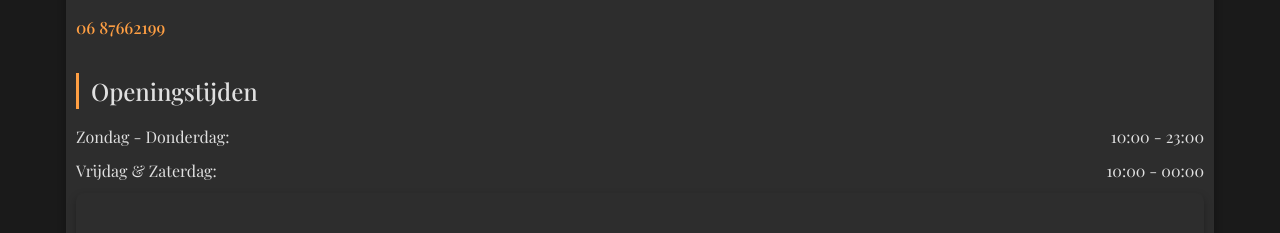
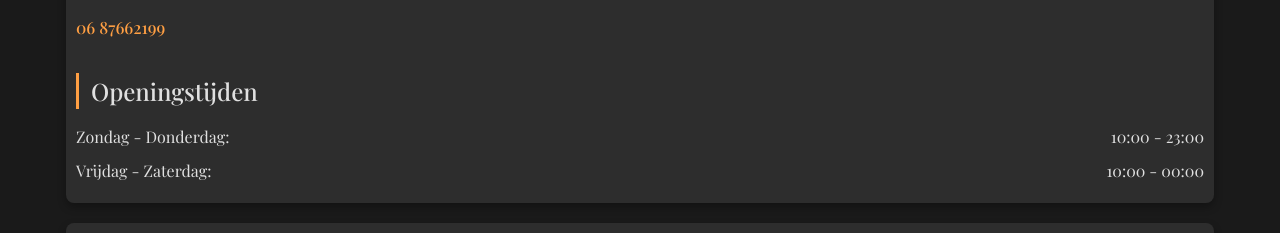
Before and after one commit to Ascheraf/EetCafe-Kenitra, a website: page contact.html in a window 1280 px wide. Shown: the part 867-1100 px from the top of the page. Drawn offline with nearby package versions, Linux system fonts and the light colour scheme.

Commit message:
Update contact.html

```diff
--- a/contact.html
+++ b/contact.html
@@ -150,10 +150,11 @@
                         <p><a href="tel:+31687662199">06 87662199</a></p>
 
                         <h3>Openingstijden</h3>
-                        <ul class="opening-hours-list" style="text-align: left; padding-left: 0; list-style-position: inside;">
-                            <li>Zondag - Donderdag: <span>10:00 - 23:00</span></li>
-                            <li>Vrijdag & Zaterdag: <span>10:00 - 00:00</span></li>
+                        <ul class=opening-hours-list>
+                            <li><span>Zondag - Donderdag:</span> <span>10:00 - 23:00</span></li>
+                            <li><span>Vrijdag - Zaterdag:</span> <span>10:00 - 00:00</span></li>
                         </ul>
+                    </div>
 
                     <div class="pickup-location" style="text-align: left;"></div>
                         <h3>Onze Locatie</h3>
```
